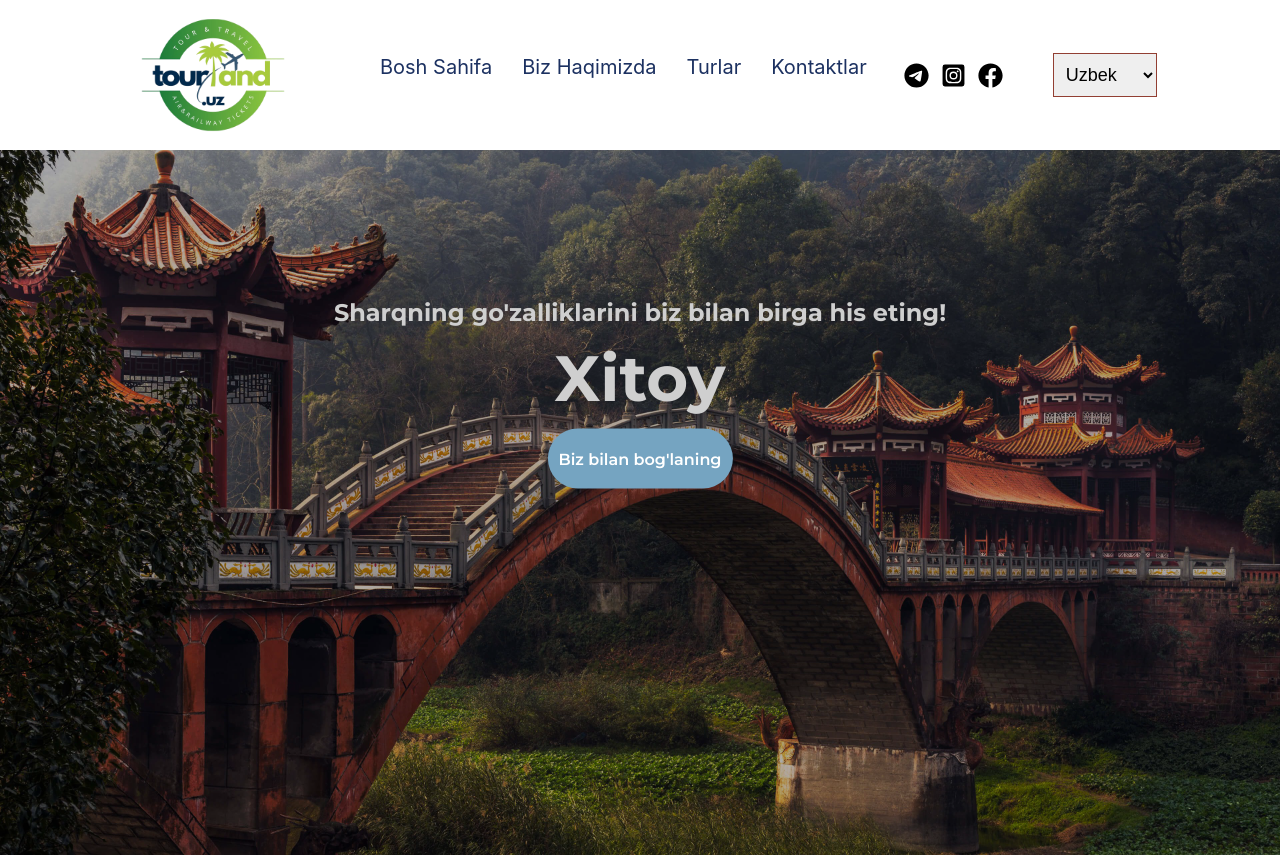
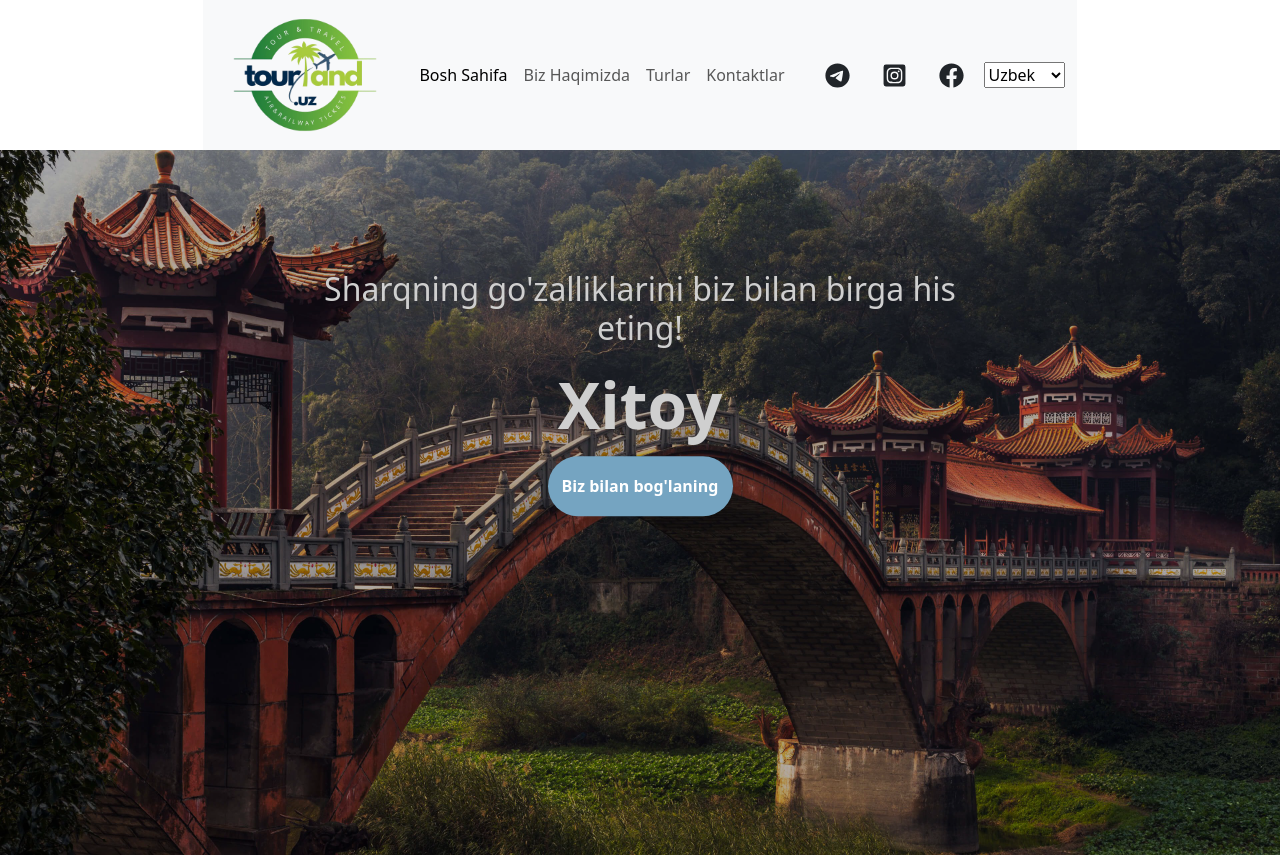
Before and after one commit to akmaljonakhrorov/Vite__React, a React (Vite) app: page / in a window 1280 px wide. Shown: the top 857 px of the page. Built offline with nearby package versions, Linux system fonts and the light colour scheme.

Commit message:
Navbar changed

```diff
--- a/public/en.json
+++ b/public/en.json
@@ -1,8 +1,10 @@
 {
-  "Bosh Sahifa": "Home",
-  "Biz Haqimizda": "About",
-  "Turlar": "Tours",
-  "Kontaktlar": "Contact",
+  "navlinks": {
+    "home": "Home",
+    "about": "About",
+    "tours": "Tours",
+    "contact": "Contact"
+  },
   "home": {
     "homeSubtitle": "Experience the beauty of the East with us!!",
     "countryName": "China",
--- a/public/ru.json
+++ b/public/ru.json
@@ -1,8 +1,10 @@
 {
-  "Bosh Sahifa": "Главная",
-  "Biz Haqimizda": "О Нас",
-  "Turlar": "Туры",
-  "Kontaktlar": "Контакты",
+  "navlinks": {
+    "home": "Главная",
+    "about": "О Нас",
+    "tours": "Туры",
+    "contact": "Контакты"
+  },
   "home": {
     "homeSubtitle": "Ощутите красоту Востока вместе с нами!",
     "countryName": "Китай",
--- a/public/uz.json
+++ b/public/uz.json
@@ -1,8 +1,10 @@
 {
-  "Bosh Sahifa": "Bosh Sahifa",
-  "Biz Haqimizda": "Biz Haqimizda",
-  "Turlar": "Turlar",
-  "Kontaktlar": "Kontaktlar",
+  "navlinks": {
+    "home": "Bosh Sahifa",
+    "about": "Biz Haqimizda",
+    "tours": "Turlar",
+    "contact": "Kontaktlar"
+  },
   "home": {
     "homeSubtitle": "Sharqning go'zalliklarini biz bilan birga his eting!",
     "countryName": "Xitoy",
--- a/src/components/Navbar/index.js
+++ b/src/components/Navbar/index.js
@@ -3,14 +3,16 @@ import styled from "styled-components";
 const Container = styled.div`
   display: flex;
   flex-direction: row;
-  justify-content: space-around;
+  justify-content: space-evenly;
   position: fixed;
   background: #fff;
-  padding: var(--padding);
-  height: 150px;
+  max-height: 150px;
   width: 100%;
   z-index: 1;
   margin: auto;
+  .navbar {
+    height: 150px;
+  }
   @media only screen and (max-width: 480px) {
     display: flex;
     flex-wrap: wrap;
@@ -33,11 +35,17 @@ const Section = styled.div`
 `;
 
 const Logo = styled.img`
-  width: 180px;
-  height: 180px;
-  @media only screen and (max-width: 480px) {
-    width: 100px;
-    height: 100px;
+  max-width: 180px;
+  max-height: 180px;
+  @media only screen and (max-width: 390px) {
+    width: 100%;
+    max-width: 100px;
+    max-height: 100px;
+  }
+  @media only screen and (max-width: 768px) {
+    width: 100%;
+    width: 150px;
+    height: 150px;
   }
 `;
 
--- a/src/components/Navbar/index.jsx
+++ b/src/components/Navbar/index.jsx
@@ -1,18 +1,103 @@
 import React from "react";
-import { Container, Logo, Section } from "./index";
+import { Container, Logo } from "./index";
 import logoImg from "../../assets/images/logoImg.png";
-import Navlinks from "../Navlinks/index.jsx";
+import { FaTelegram } from "react-icons/fa6";
+import { FaInstagramSquare, FaFacebook } from "react-icons/fa";
+//
+import { useTranslation } from "react-i18next";
 const Navbar = () => {
+  const { t, i18n } = useTranslation();
+  const dataToTranslate = [
+    {
+      home: t("navlinks.home"),
+      about: t("navlinks.about"),
+      tours: t("navlinks.tours"),
+      contact: t("navlinks.contact"),
+    },
+  ];
+
+  const handleChangeLang = (event) => {
+    const selectLang = event.target.value;
+    i18n.changeLanguage(selectLang);
+  };
+  const languages = localStorage.getItem("i18nextLng");
+
   return (
     <Container>
-      <Section>
-        <Logo src={logoImg} alt="logo__image" />
-      </Section>
-      <Section>
-        <ul className="nav-center">
-          <Navlinks />
-        </ul>
-      </Section>
+      {dataToTranslate.map((value, index) => {
+        return (
+          <>
+            <nav key={index} class="navbar navbar-expand-lg bg-body-tertiary">
+              <div class="container-fluid container text-center">
+                <a class="navbar-brand" href="#">
+                  <Logo src={logoImg} alt="logo__image" />
+                </a>
+                <button
+                  class="navbar-toggler"
+                  type="button"
+                  data-bs-toggle="collapse"
+                  data-bs-target="#navbarSupportedContent"
+                  aria-controls="navbarSupportedContent"
+                  aria-expanded="false"
+                  aria-label="Toggle navigation"
+                >
+                  <span class="navbar-toggler-icon"></span>
+                </button>
+                <div
+                  class="collapse navbar-collapse"
+                  id="navbarSupportedContent"
+                >
+                  <div className="col">
+                    <ul class="navbar-nav me-auto mb-2 mb-lg-0">
+                      <li class="nav-item">
+                        <a class="nav-link active" aria-current="page" href="#">
+                          {value.home}
+                        </a>
+                      </li>
+                      <li class="nav-item">
+                        <a class="nav-link" href="#">
+                          {value.about}
+                        </a>
+                      </li>
+                      <li class="nav-item">
+                        <a class="nav-link" href="#">
+                          {value.tours}
+                        </a>
+                      </li>
+                      <li class="nav-item">
+                        <a class="nav-link" href="#">
+                          {value.contact}
+                        </a>
+                      </li>
+                    </ul>
+                  </div>
+                  <div className="contact">
+                    <FaTelegram className="nav-icon" />
+                  </div>
+                  <div className="contact">
+                    <FaInstagramSquare className="nav-icon" />
+                  </div>
+                  <div className="contact">
+                    <FaFacebook className="nav-icon" />
+                  </div>
+                  <div className="contact">
+                    <select
+                      name="lang"
+                      id="lang"
+                      onChange={handleChangeLang}
+                      value={languages}
+                    >
+                      <option value="uz">Uzbek</option>
+                      <option value="ru">Russian</option>
+                      <option value="en">English</option>
+                    </select>
+                  </div>
+                </div>
+              </div>
+            </nav>
+          </>
+        );
+      })}
     </Container>
   );
 };
--- a/src/components/Navlinks/index.jsx
+++ b/src/components/Navlinks/index.jsx
@@ -12,7 +12,7 @@ const Navlinks = () => {
   const navlinks = [
     { path: "/homepage", title: t("Bosh Sahifa") },
     { path: "/about", title: t("Biz Haqimizda") },
-    { path: "/toures", title: t("Turlar") },
+    { path: "/tours", title: t("Turlar") },
     { path: "/contact", title: t("Kontaktlar") },
   ];
 
--- a/src/index.css
+++ b/src/index.css
@@ -35,6 +35,14 @@ video {
 }
 
 /* navbar */
+
+.container-fluid {
+  @media only screen and (max-width: 768px) {
+    gap: 50px;
+    height: 150px;
+    /* background: white; */
+  }
+}
 .nav-center {
   display: flex;
   text-decoration: none;
@@ -58,7 +66,9 @@ video {
     display: none;
   }
 }
-
+.contact {
+  margin-left: 20px;
+}
 /* generic styles */
 .subTitle {
   font-family: Verdana, Geneva, Tahoma, sans-serif;
--- a/src/main.jsx
+++ b/src/main.jsx
@@ -3,8 +3,8 @@ import { createRoot } from "react-dom/client";
 import "./index.css";
 import "slick-carousel/slick/slick.css";
 import "slick-carousel/slick/slick-theme.css";
-// import "bootstrap/dist/css/bootstrap.min.css";
-// import "bootstrap/dist/js/bootstrap.bundle.min.js";
+import "bootstrap/dist/css/bootstrap.min.css";
+import "bootstrap/dist/js/bootstrap.bundle.min.js";
 import Root from "./root";
 import "./i18n.jsx";
 
```
